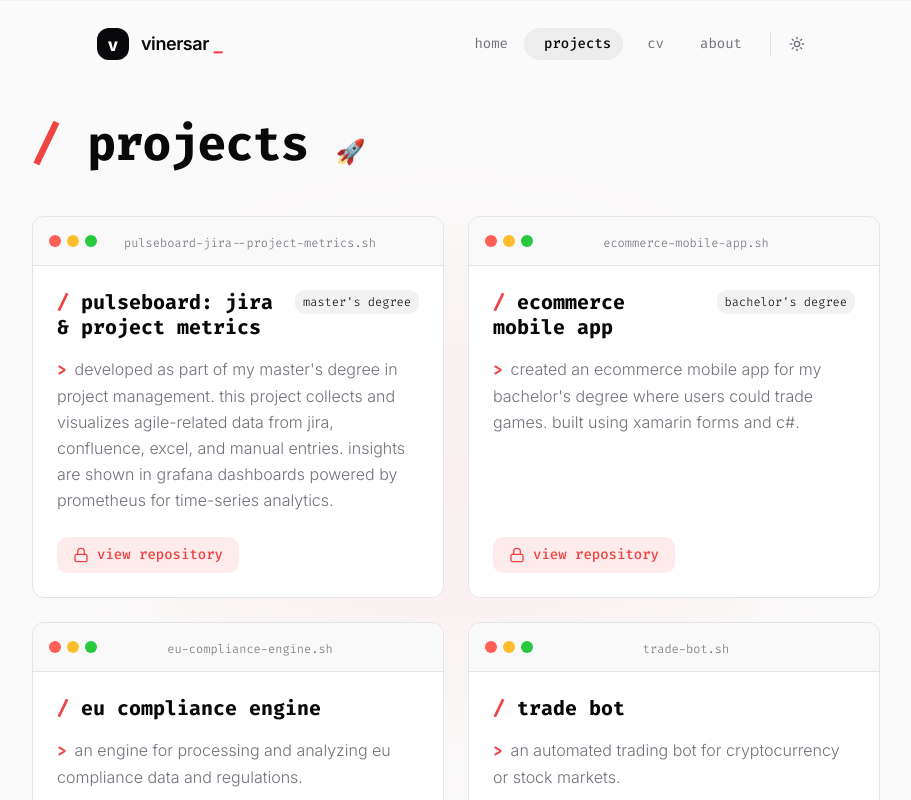
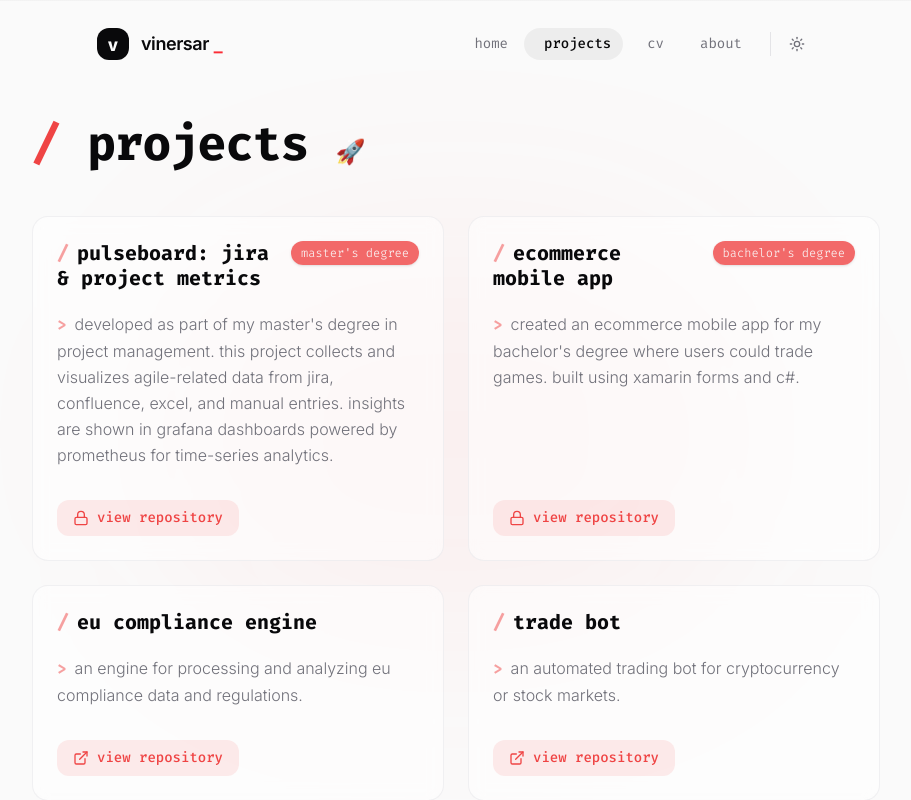
Before and after one commit to vinersar31/portfolio, a Next.js app: page /projects in a window 1280 px wide. Shown: the top 800 px of the page, without its empty margins (184-1095 px from the left). Built offline with nearby package versions, Linux system fonts and the light colour scheme.

Commit message:
feat: improve projects page UI with modern card design

```diff
--- a/src/app/projects/page.tsx
+++ b/src/app/projects/page.tsx
@@ -3,7 +3,7 @@ import { ExternalLink, Lock } from "lucide-react";
 
 export default function Projects() {
   return (
-    <div className="relative min-h-[calc(100vh-80px)] py-12 md:py-24 pt-24">
+    <div className="relative min-h-[calc(100vh-80px)] py-12 md:py-24">
       {/* Background ambient glow effect */}
       <div className="absolute top-1/4 left-1/2 -translate-x-1/2 -translate-y-1/2 w-[600px] h-[400px] bg-primary/5 rounded-full blur-[100px] -z-10 animate-float pointer-events-none" />
 
@@ -16,49 +16,40 @@ export default function Projects() {
           {projects.map((project, index) => (
             <article
               key={project.url}
-              className="group relative flex flex-col justify-between bg-card border border-border rounded-xl transition-all duration-300 hover:shadow-lg dark:hover:shadow-primary/5 hover:-translate-y-1 overflow-hidden animate-fade-in-up"
+              className="group relative flex flex-col justify-between p-6 bg-card/50 backdrop-blur-sm border border-border/50 rounded-2xl transition-all duration-500 hover:shadow-2xl hover:shadow-primary/5 hover:border-primary/50 hover:-translate-y-1 overflow-hidden animate-fade-in-up"
               style={{ animationDelay: `${0.2 + index * 0.1}s` }}
             >
-              {/* Terminal Header */}
-              <div className="flex items-center gap-2 px-4 py-3 bg-muted/50 border-b border-border">
-                <div className="flex gap-1.5">
-                  <div className="w-3 h-3 rounded-full bg-[#ff5f56]" />
-                  <div className="w-3 h-3 rounded-full bg-[#ffbd2e]" />
-                  <div className="w-3 h-3 rounded-full bg-[#27c93f]" />
-                </div>
-                <div className="mx-auto flex-1 text-center pr-8">
-                  <span className="text-xs font-mono text-muted-foreground lowercase">
-                    {project.title.replace(/\s+/g, '-').replace(/[^\w-]/g, '')}.sh
-                  </span>
-                </div>
-              </div>
+              {/* Subtle gradient overlay on hover */}
+              <div className="absolute inset-0 bg-gradient-to-br from-primary/5 to-transparent opacity-0 group-hover:opacity-100 transition-opacity duration-500 pointer-events-none" />
 
-              <div className="flex-1 p-6 flex flex-col justify-between">
-                <div className="space-y-4 mb-6">
+              <div className="relative z-10 flex-1 flex flex-col justify-between">
+                <div className="space-y-5 mb-8">
                   <div className="flex items-start justify-between gap-4">
-                    <h3 className="text-xl font-bold leading-tight group-hover:text-primary transition-colors font-mono lowercase">
-                      <span className="text-primary">/</span> {project.title}
+                    <h3 className="text-xl font-bold leading-tight group-hover:text-primary transition-colors duration-300 font-mono lowercase">
+                      <span className="text-primary mr-2 opacity-50 group-hover:opacity-100 transition-opacity">/</span>
+                      {project.title}
                     </h3>
                     {project.badge && (
-                      <span className="shrink-0 text-xs font-mono text-foreground bg-foreground/5 px-2 py-1 rounded-md lowercase">
+                      <span className="shrink-0 text-xs font-mono text-primary-foreground bg-primary/80 backdrop-blur-md px-2.5 py-1 rounded-full lowercase shadow-sm">
                         {project.badge}
                       </span>
                     )}
                   </div>
-                  <p className="text-muted-foreground leading-relaxed text-sm md:text-base">
-                    <span className="text-primary font-mono font-bold mr-2">&gt;</span>
+                  <p className="text-muted-foreground leading-relaxed text-sm md:text-base group-hover:text-foreground/80 transition-colors duration-300">
+                    <span className="text-primary/50 font-mono font-bold mr-2 group-hover:text-primary transition-colors">&gt;</span>
                     {project.description}
                   </p>
                 </div>
 
+                <div className="flex items-center">
                   <a
                     href={project.url}
                     target="_blank"
                     rel="noopener noreferrer"
-                  className={`inline-flex items-center gap-2 text-sm font-medium w-fit px-4 py-2 rounded-md transition-all font-mono lowercase ${
+                    className={`inline-flex items-center gap-2 text-sm font-medium px-4 py-2 rounded-xl transition-all duration-300 font-mono lowercase ${
                       project.isPrivate
                         ? "bg-destructive/10 text-destructive hover:bg-destructive/20 cursor-help"
-                      : "bg-primary text-primary-foreground hover:bg-primary/90 hover:scale-105"
+                        : "bg-primary/10 text-primary hover:bg-primary hover:text-primary-foreground hover:shadow-lg hover:shadow-primary/20 hover:-translate-y-0.5"
                     }`}
                     title={project.isPrivate ? "Private Repository (only accessible with permission)" : "View Repository"}
                   >
@@ -73,6 +64,7 @@ export default function Projects() {
                     )}
                   </a>
                 </div>
+              </div>
             </article>
           ))}
         </div>
```
Lines whose indentation alone changed are shown as unchanged.
